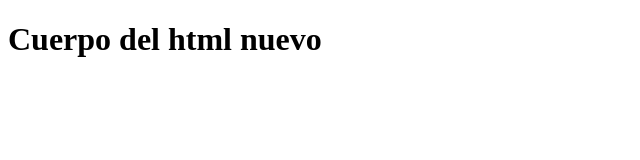
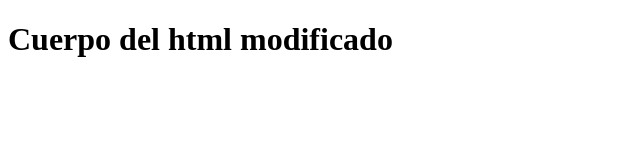
Before and after one commit to eleenajimenez/Curso-git, a plain HTML site: page index.html in a window 1280 px wide. Shown: the whole page, without its empty margins (0-640 px from the left). Drawn offline with Linux system fonts and the light colour scheme.

Commit message:
Modificar 2

```diff
--- a/index.html
+++ b/index.html
@@ -7,6 +7,6 @@
     <title>Título</title>
 </head>
 <body>
-    <h1> Cuerpo del html nuevo</h1>
+    <h1> Cuerpo del html modificado</h1>
 </body>
 </html>
```
